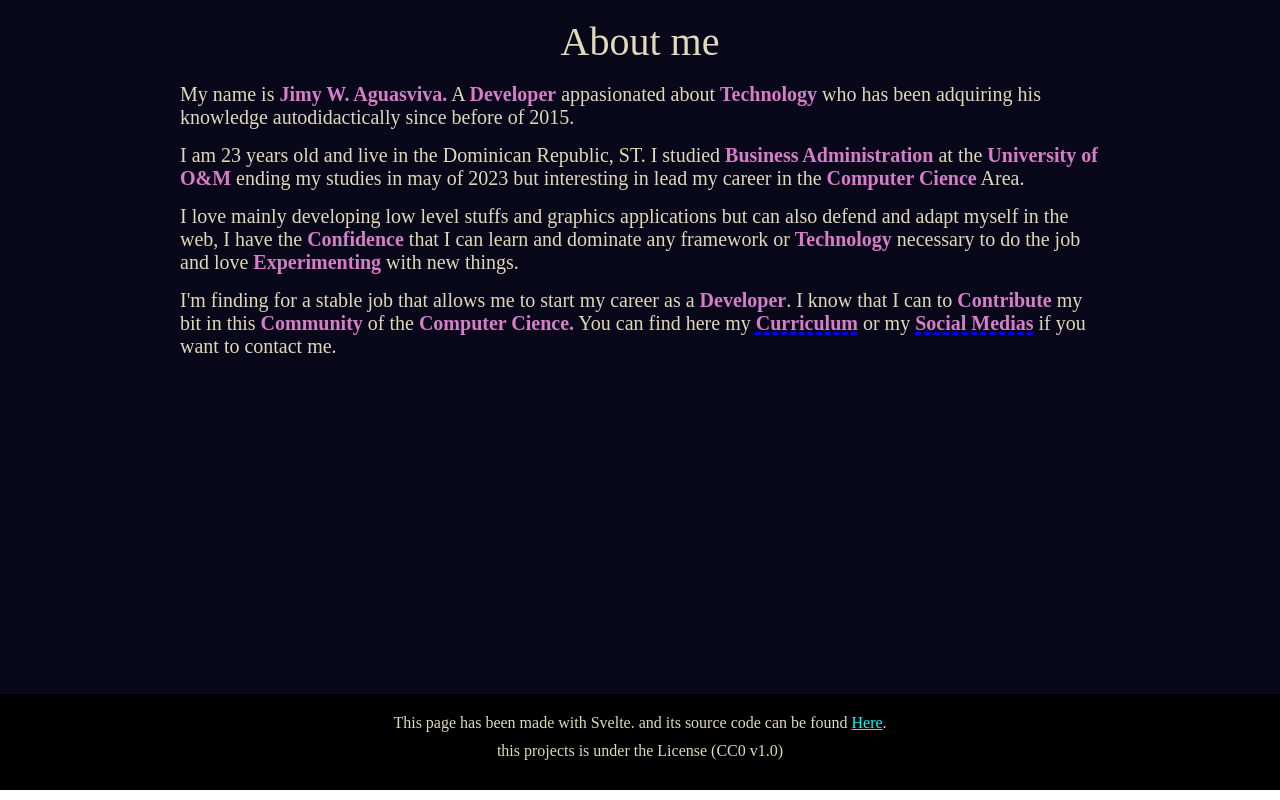
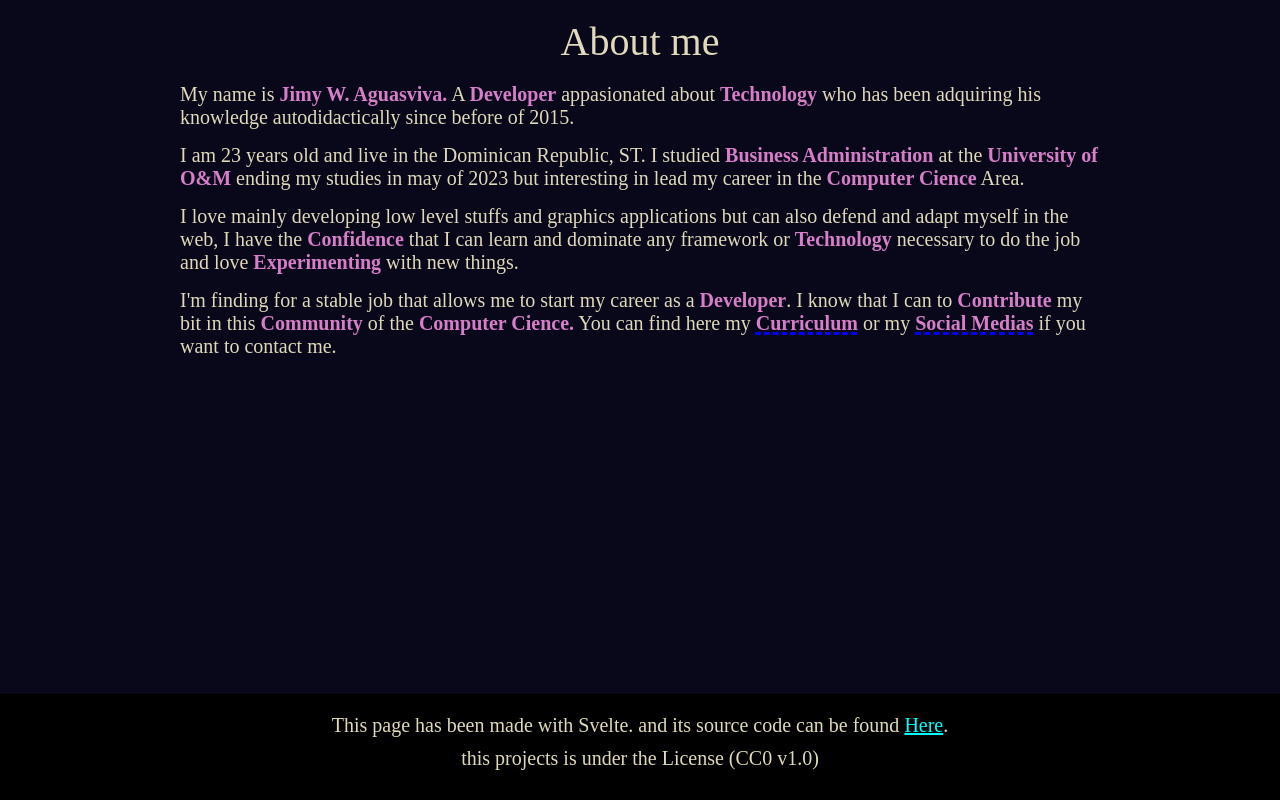
Before and after one commit to soworksl2/soworksl_page, a SvelteKit app: page / in a window 1280 px wide. Shown: the part 2321-3121 px from the top of the page. Built offline with nearby package versions, Linux system fonts and the light colour scheme.

Commit message:
change fontsize to bolds elements to inherit

```diff
--- a/src/routes/+page.svelte
+++ b/src/routes/+page.svelte
@@ -154,6 +154,11 @@
         font-size: var(--extra-big-fs);
     }
 
+    strong {
+        color: var(--gay-pink-color);
+        font-weight: bold;
+    }
+
     .home__description {
         margin-bottom: calc(var(--extra-big-fs)*3);
 
@@ -178,12 +183,6 @@
         margin-bottom: 15px;
     }
 
-    .about-text strong {
-        font-size: var(--normal-fs);
-        color: var(--gay-pink-color);
-        font-weight: bold;
-    }
-
     .about-text a {
         text-decoration-style: dashed;
         text-decoration-thickness: 2.5px;
--- a/static/public/css/reset.css
+++ b/static/public/css/reset.css
@@ -5,7 +5,7 @@
 }
 
 h1, h2, h3, h4, h5, h6, b, strong, p {
-    font-size: 1rem;
+    font-size: inherit;
     font-weight: normal;
 }
 
```
